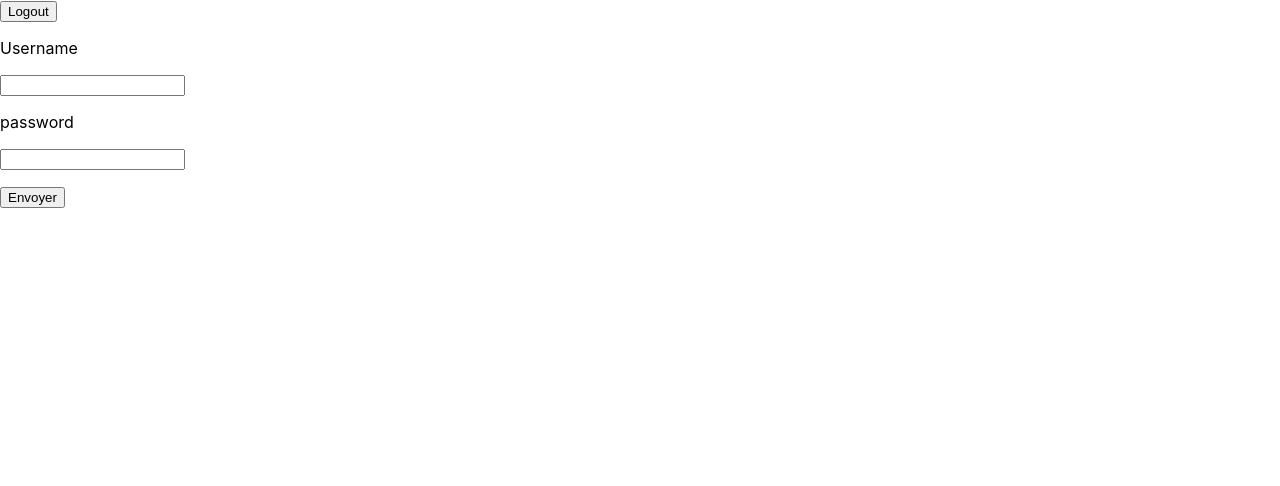
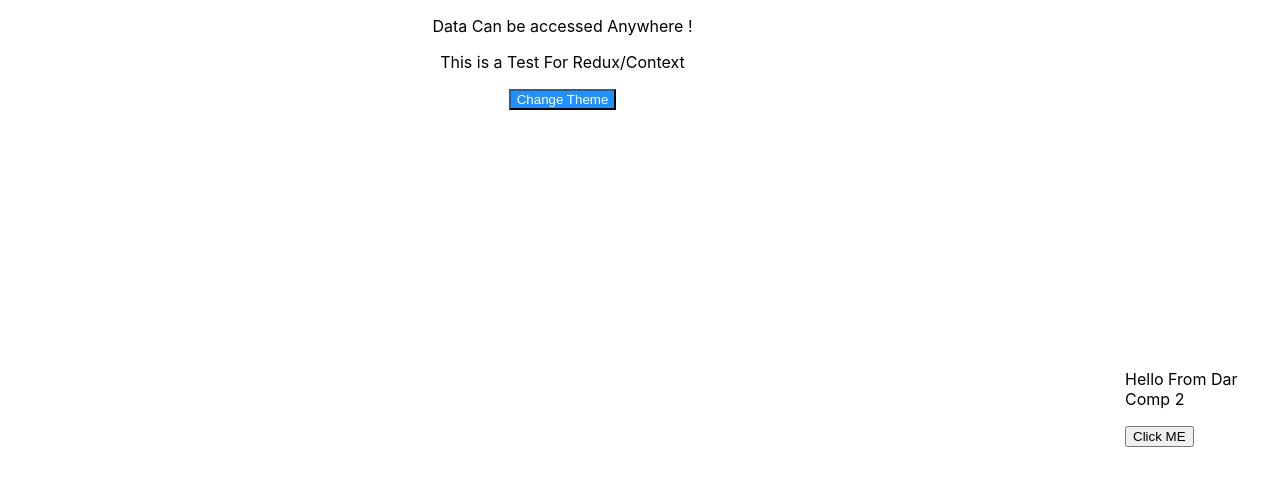
Before and after one commit to jadliaissam/estem-2022-react, a React (Create React App) app: page / in a window 1280 px wide. Shown: the top 486 px of the page. Built offline with nearby package versions, Linux system fonts and the light colour scheme.

Commit message:
conditional styles

```diff
--- a/src/App.js
+++ b/src/App.js
@@ -1,10 +1,14 @@
 import React from "react"
+import DarkComp from "./DarkComp";
+import DarkComp2 from "./DarkComp2";
 import Dashboard from "./Dashboard";
+import CompA from "./RefComp";
 
 function App() {
   return (
-    <div className="App">
-        <Dashboard />
+    <div style={{display:'flex', justifyContent:'center', alignItems:'center', height:'100vh'}}>
+      <DarkComp/>
+      <DarkComp2/>
     </div>
   );
 }
--- /dev/null
+++ b/src/DarkComp.js
@@ -0,0 +1,49 @@
+import React from "react";
+
+class DarkComp extends React.Component {
+    constructor(props){
+        super(props)
+        this.state = {
+            isDark: false
+        }
+    }
+  render() {
+    const style = this.state.isDark ? styles.dark : styles.light
+    return <div style={style.container}>
+        <p>Data Can be accessed Anywhere !</p>
+        <p>This is a Test For Redux/Context</p>
+        <button style={style.btn} onClick={()=> this.setState({isDark: !this.state.isDark})}>Change Theme</button>
+    </div>
+  }
+}
+
+const styles = {
+    dark : {
+        container: {
+            backgroundColor: 'black',
+            color: 'white',
+            textAlign: 'center',
+            height: '100vh',
+            width: '100%'
+        },
+        btn: {
+            backgroundColor: 'red',
+            color: 'white'
+        }
+    },
+    light : {
+        container: {
+            backgroundColor: 'white',
+            color: 'black',
+            textAlign: 'center',
+            height: '100vh',
+            width: '100%'
+        },
+        btn: {
+            backgroundColor: 'dodgerblue',
+            color: 'white'
+        }
+    }
+}
+
+export default DarkComp;
--- /dev/null
+++ b/src/DarkComp2.js
@@ -0,0 +1,10 @@
+import React from "react";
+
+export default class DarkComp2 extends React.Component {
+    render(){
+        return <div>
+            <p>Hello From Dar Comp 2</p>
+            <button>Click ME</button>
+        </div>
+    }
+}
--- a/src/RefComp.js
+++ b/src/RefComp.js
@@ -1,7 +1,29 @@
-// import React from "react"
+import React from "react"
 
-// export default class RefComp extends React.Component {
-//     render(){
+class CompA extends React.Component{
+    constructor(props){
+        super(props);
+        this.myRef = React.createRef();
+    }
+    render(){
+        return(
+            <div>
+                <input ref={this.myRef} />
+                <CompB refA={this.myRef}/>
+            </div>
+        )
+    }
+}
 
-//     }
-// }
+class CompB extends React.Component {
+    handleClick = ()=>{ this.props.refA.current.style.backgroundColor="teal"}
+    render(){
+        return (
+            <div>
+            <div>{this.props.value}</div>
+            <button onClick={this.handleClick}>Test Ref </button>
+            </div>
+        )
+    }
+}
+export default CompA;
```
